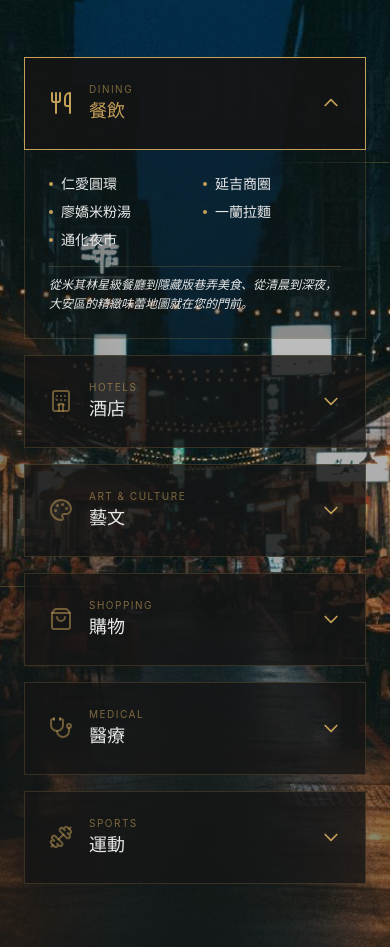
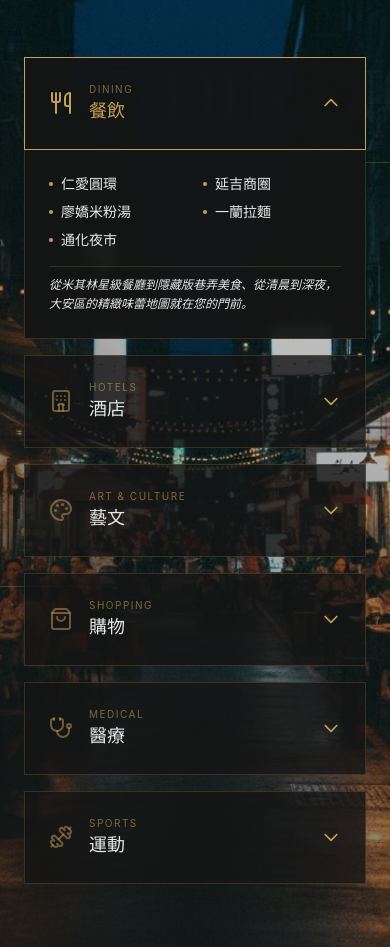
Before and after one commit to a23051886/JRY_2026, a React (Vite) app: page / in a window 390 px wide. Shown: the part 3706-4653 px from the top of the page. Built offline with nearby package versions, Linux system fonts and the light colour scheme.

Commit message:
修復周遭環境頁面的結果文字與背景圖太相近

```diff
--- a/src/sections/Surroundings.tsx
+++ b/src/sections/Surroundings.tsx
@@ -180,7 +180,7 @@ export const Surroundings = () => {
                   </button>
 
                   {/* Mobile Accordion Content (Visible only when active on small screens) */}
-                  <div className={`lg:hidden overflow-hidden transition-all duration-500 bg-dark/30 border-x border-b border-gold/20 ${category.id === activeCategory.id ? 'max-h-[500px] opacity-100' : 'max-h-0 opacity-0 border-none'
+                  <div className={`lg:hidden overflow-hidden transition-all duration-500 bg-dark/95 backdrop-blur-sm border-x border-b border-gold/20 ${category.id === activeCategory.id ? 'max-h-[500px] opacity-100' : 'max-h-0 opacity-0 border-none'
                     }`}>
                     <div className="p-6 space-y-4">
                       <ul className="grid grid-cols-2 gap-x-4 gap-y-2">
```
